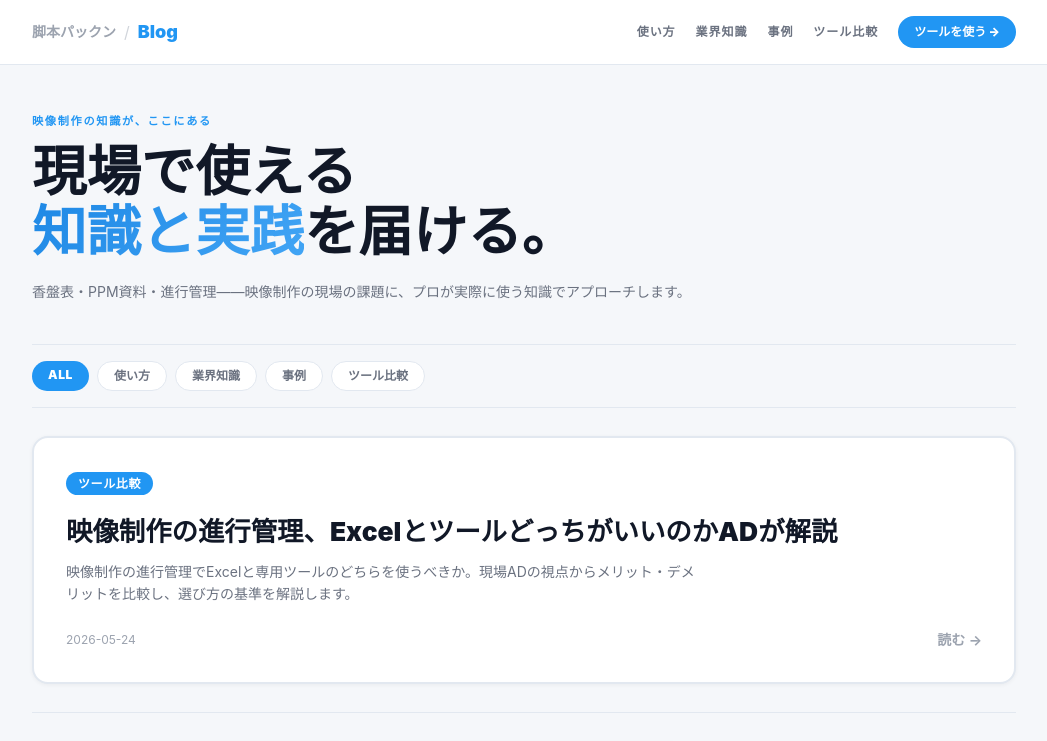
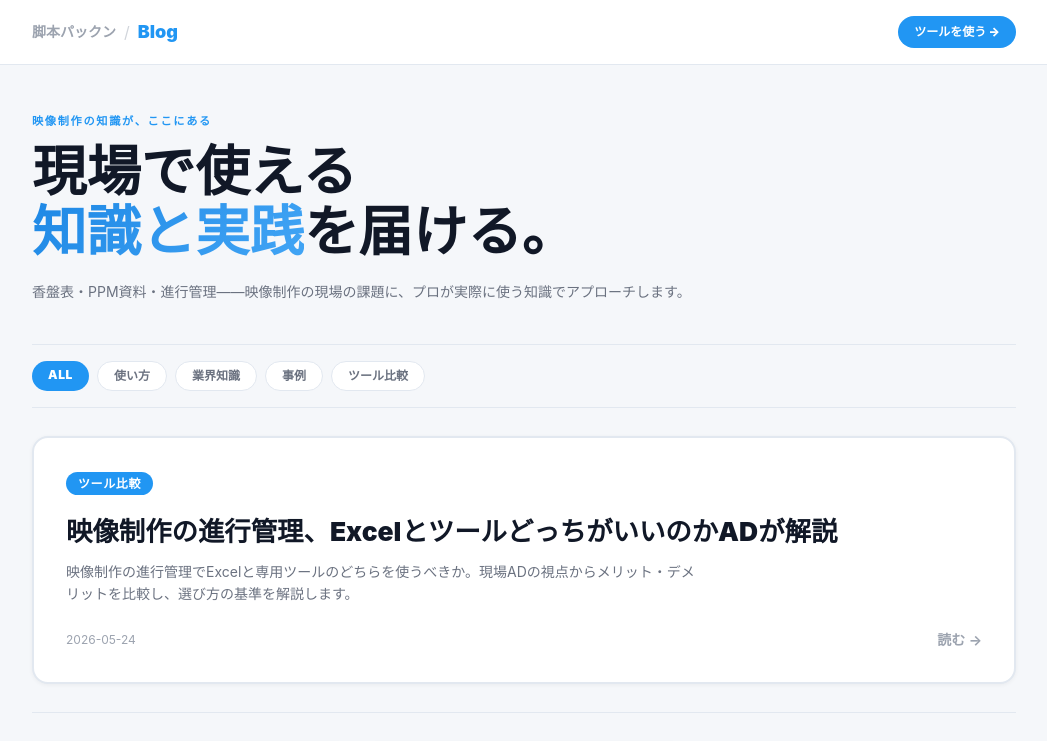
Before and after one commit to Tetsuya-Sakamoto/kyakuhon-pakkun-blog, a Next.js app: page /blog/ in a window 1280 px wide. Shown: the top 741 px of the page, without its empty margins (116-1163 px from the left). Built offline with nearby package versions, Linux system fonts and the light colour scheme.

Commit message:
refactor: ヘッダーのカテゴリNavを削除、CTAボタンのみに
Co-Authored-By: Claude Sonnet 4.6 <noreply@anthropic.com>

```diff
--- a/src/components/Header.tsx
+++ b/src/components/Header.tsx
@@ -1,13 +1,8 @@
 import Link from "next/link";
-import { CATEGORIES } from "@/lib/posts";
 
 export default function Header() {
   return (
     <header style={{ background: "#FFFFFF", borderBottom: "1px solid #E2E8F0" }}>
-      <style>{`
-        .nav-link { color: #6B7280; transition: color 0.15s; font-size: 0.75rem; font-weight: 600; text-transform: uppercase; letter-spacing: 0.08em; }
-        .nav-link:hover { color: #2196F3; }
-      `}</style>
       <div className="max-w-5xl mx-auto px-5 py-4 flex items-center justify-between">
         {/* Logo */}
         <Link href="/blog" className="flex items-center gap-2">
@@ -16,21 +11,14 @@ export default function Header() {
           <span className="font-black text-lg" style={{ color: "#2196F3" }}>Blog</span>
         </Link>
 
-        {/* Nav */}
-        <nav className="hidden md:flex items-center gap-5">
-          {CATEGORIES.map((cat) => (
-            <Link key={cat} href={`/blog/category/${encodeURIComponent(cat)}`} className="nav-link">
-              {cat}
-            </Link>
-          ))}
+        {/* CTA only */}
         <Link
           href="https://service.kyakuhon-pakkun.com"
-            className="text-xs font-black px-4 py-2 rounded-full transition-all hover:opacity-90"
+          className="text-xs font-black px-4 py-2 rounded-full transition-all hover:opacity-85"
           style={{ background: "#2196F3", color: "#fff" }}
         >
           ツールを使う →
         </Link>
-        </nav>
       </div>
     </header>
   );
```
Lines whose indentation alone changed are shown as unchanged.
